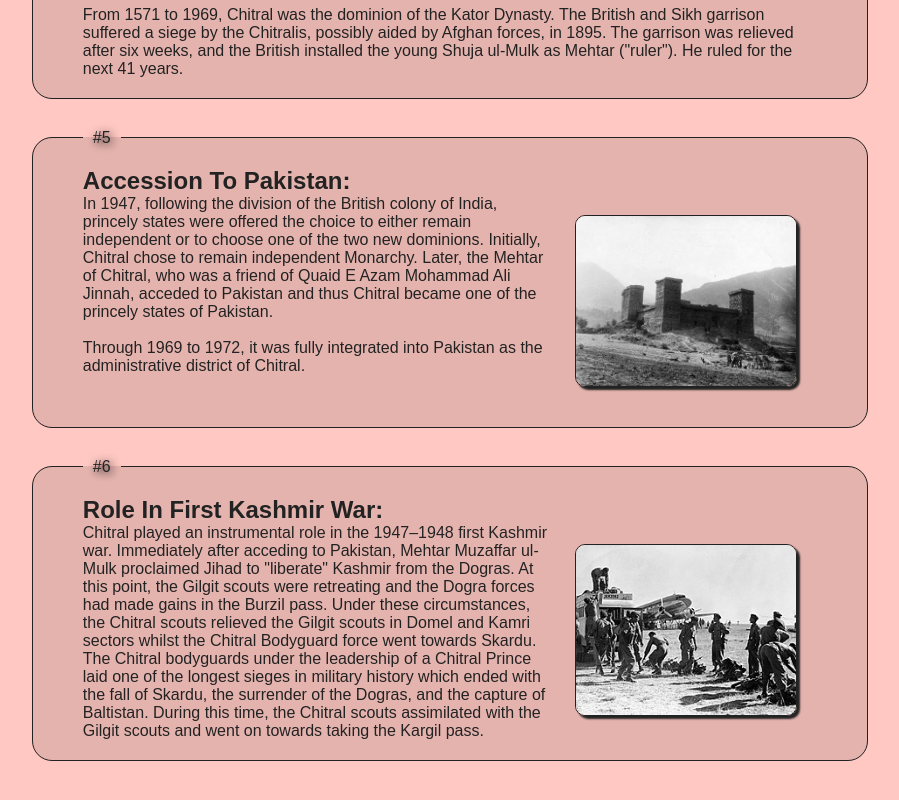
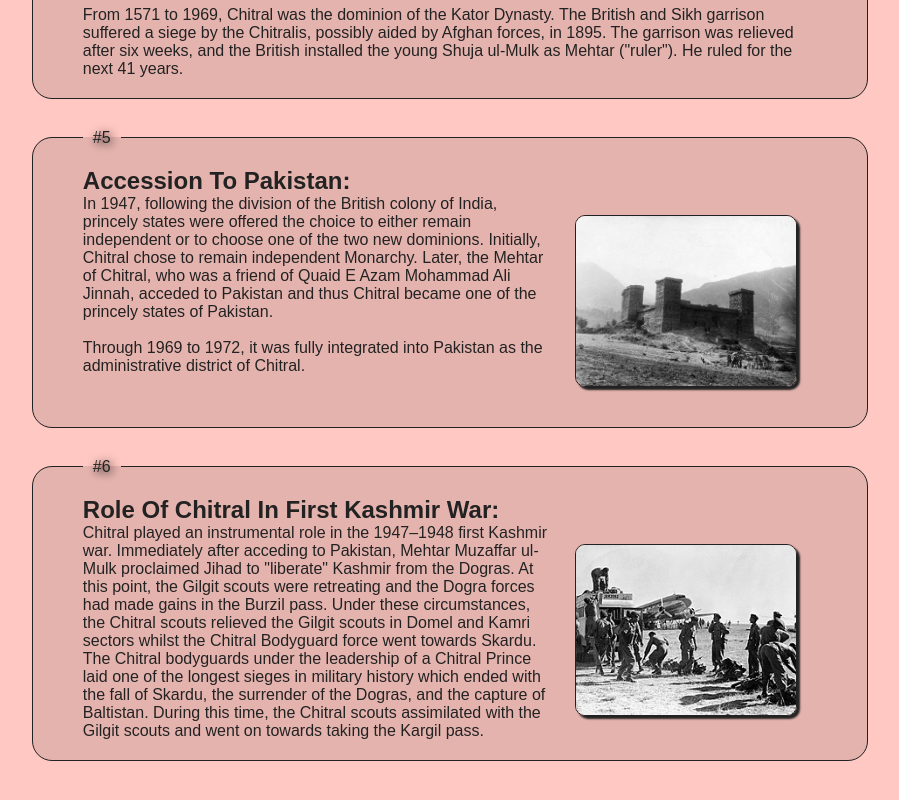
Before and after one commit to FloatFusion/ChitralRoam, a plain HTML site: page history.html in a window 1280 px wide. Shown: the part 1869-2669 px from the top of the page, without its empty margins (190-1089 px from the left). Drawn offline with nearby package versions, Linux system fonts and the light colour scheme.

Commit message:
Update history.html

```diff
--- a/history.html
+++ b/history.html
@@ -263,7 +263,7 @@
         </fieldset>
 
         <fieldset><legend>#6</legend>
-            <h2>Role In First Kashmir War:</h2><img src="History/warJK.jpg">
+            <h2>Role Of Chitral In First Kashmir War:</h2><img src="History/warJK.jpg">
             <p>Chitral played an instrumental role in the 1947–1948 first Kashmir war. Immediately after acceding to Pakistan, Mehtar Muzaffar ul-Mulk proclaimed Jihad to "liberate" Kashmir from the Dogras. At this point, the Gilgit scouts were retreating and the Dogra forces had made gains in the Burzil pass. Under these circumstances, the Chitral scouts relieved the Gilgit scouts in Domel and Kamri sectors whilst the Chitral Bodyguard force went towards Skardu. The Chitral bodyguards under the leadership of a Chitral Prince laid one of the longest sieges in military history which ended with the fall of Skardu, the surrender of the Dogras, and the capture of Baltistan. During this time, the Chitral scouts assimilated with the Gilgit scouts and went on towards taking the Kargil pass.</p>
         </fieldset>
 
```
